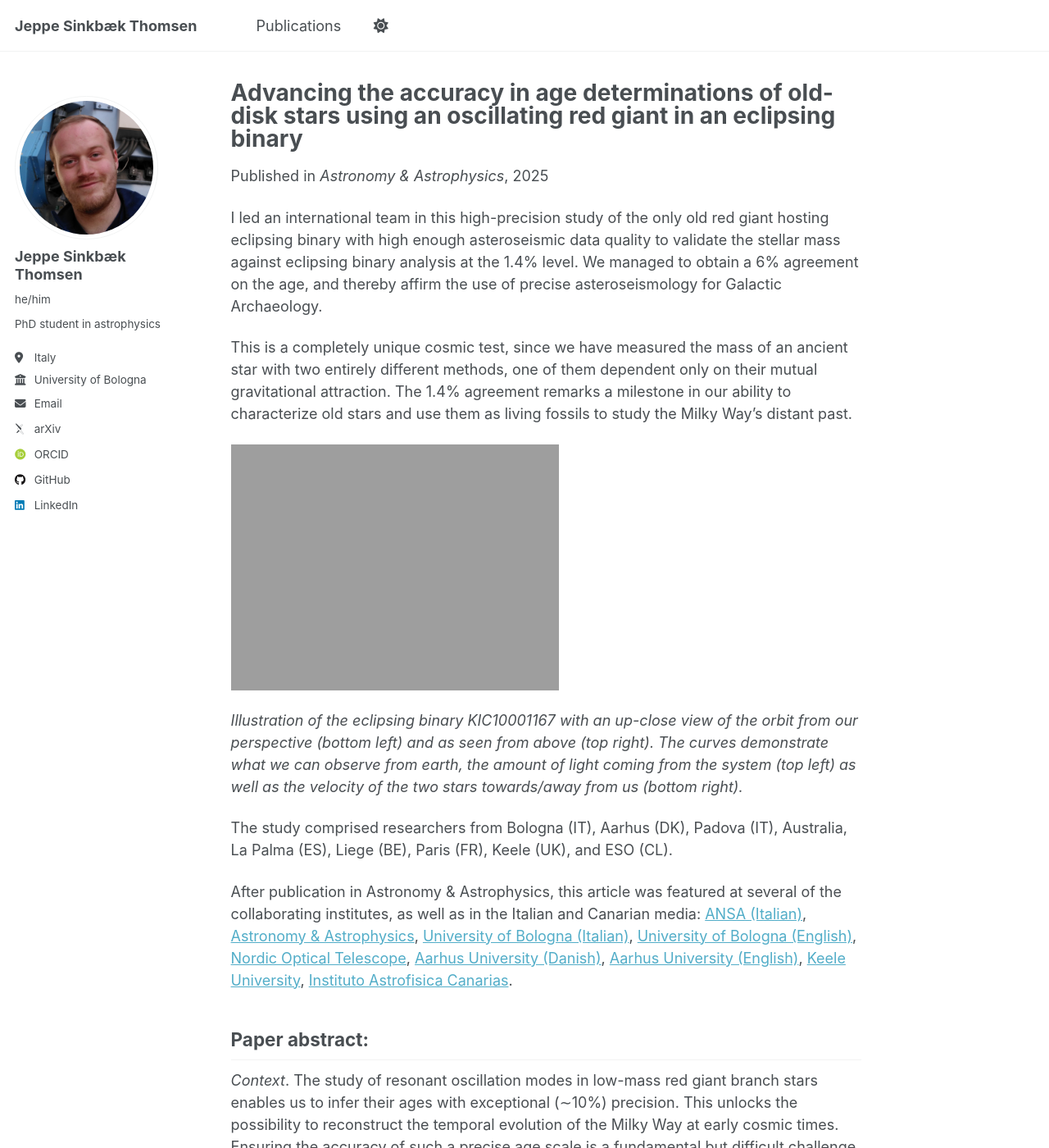
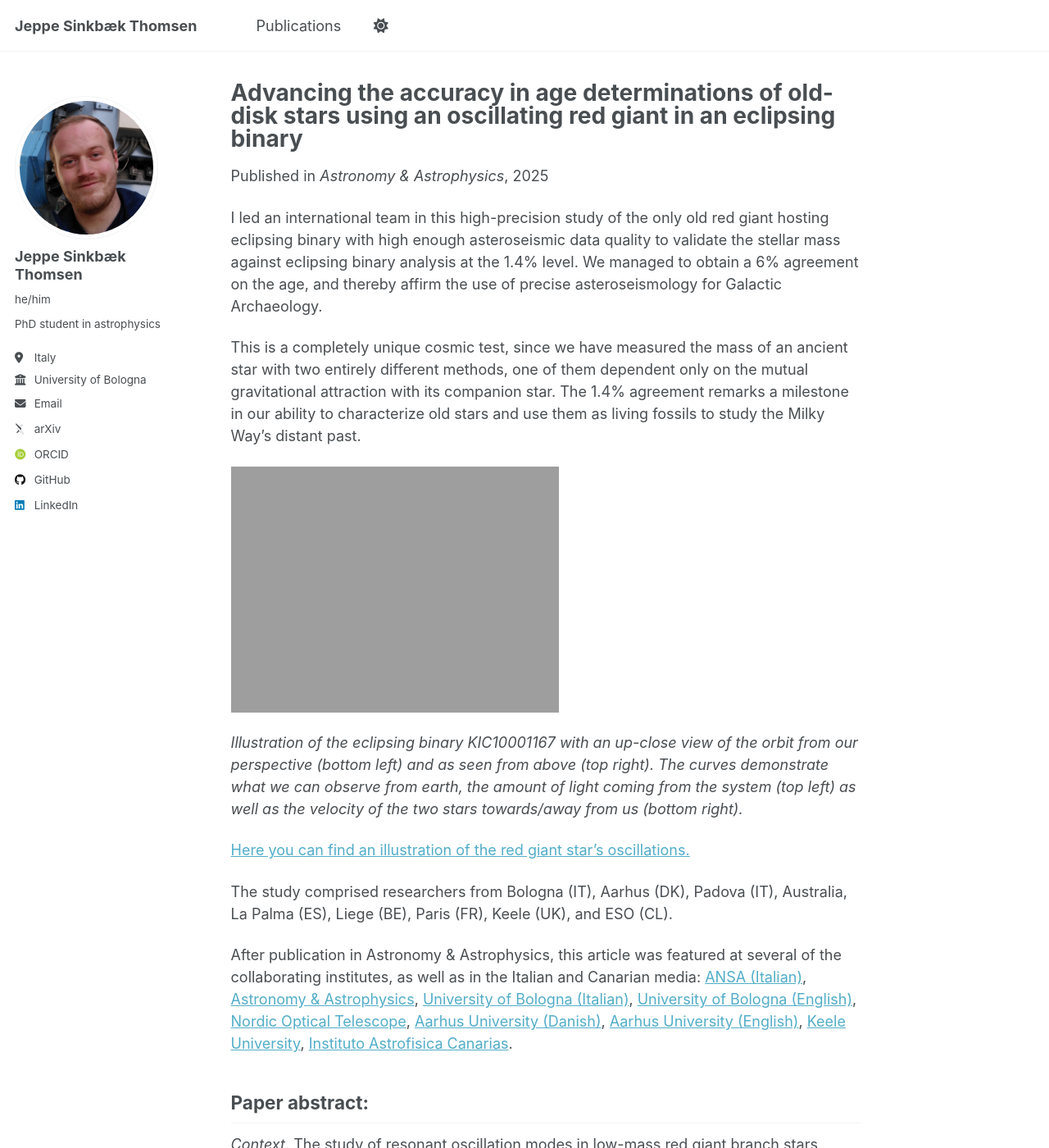
Before and after one commit to jsinkbaek/jsinkbaek.github.io, a Jekyll site: the page built from _publications/2025-07-01-kic10001167.md, in a window 1280 px wide and 1400 px high. Shown: the whole window at 82% size. Built offline with Jekyll 4.4.1, drawn with Linux system fonts in a browser that asks for light colours; some web fonts are replaced; a script that is not in the unit is left out.

Commit message:
Update 2025-07-01-kic10001167.md

```diff
--- a/_publications/2025-07-01-kic10001167.md
+++ b/_publications/2025-07-01-kic10001167.md
@@ -12,11 +12,13 @@ citation:
 ---
 I led an international team in this high-precision study of the only old red giant hosting eclipsing binary with high enough asteroseismic data quality to validate the stellar mass against eclipsing binary analysis at the 1.4% level. We managed to obtain a 6% agreement on the age, and thereby affirm the use of precise asteroseismology for Galactic Archaeology.
 
-This is a completely unique cosmic test, since we have measured the mass of an ancient star with two entirely different methods, one of them dependent only on their mutual gravitational attraction. The 1.4% agreement remarks a milestone in our ability to characterize old stars and use them as living fossils to study the Milky Way's distant past.
+This is a completely unique cosmic test, since we have measured the mass of an ancient star with two entirely different methods, one of them dependent only on the mutual gravitational attraction with its companion star. The 1.4% agreement remarks a milestone in our ability to characterize old stars and use them as living fossils to study the Milky Way's distant past.
 
 ![](https://jsinkbaek.github.io/files/animated-pr-kic10001167.gif)
 
 *Illustration of the eclipsing binary KIC10001167 with an up-close view of the orbit from our perspective (bottom left) and as seen from above (top right). The curves demonstrate what we can observe from earth, the amount of light coming from the system (top left) as well as the velocity of the two stars towards/away from us (bottom right).*
+
+[Here you can find an illustration of the red giant star's oscillations.](https://www.asterochronometry.eu/Outreach/REDGIANT/KIC1001167_EN.html)
 
 The study comprised researchers from Bologna (IT), Aarhus (DK), Padova (IT), Australia, La Palma (ES), Liege (BE), Paris (FR), Keele (UK), and ESO (CL).
 
```
